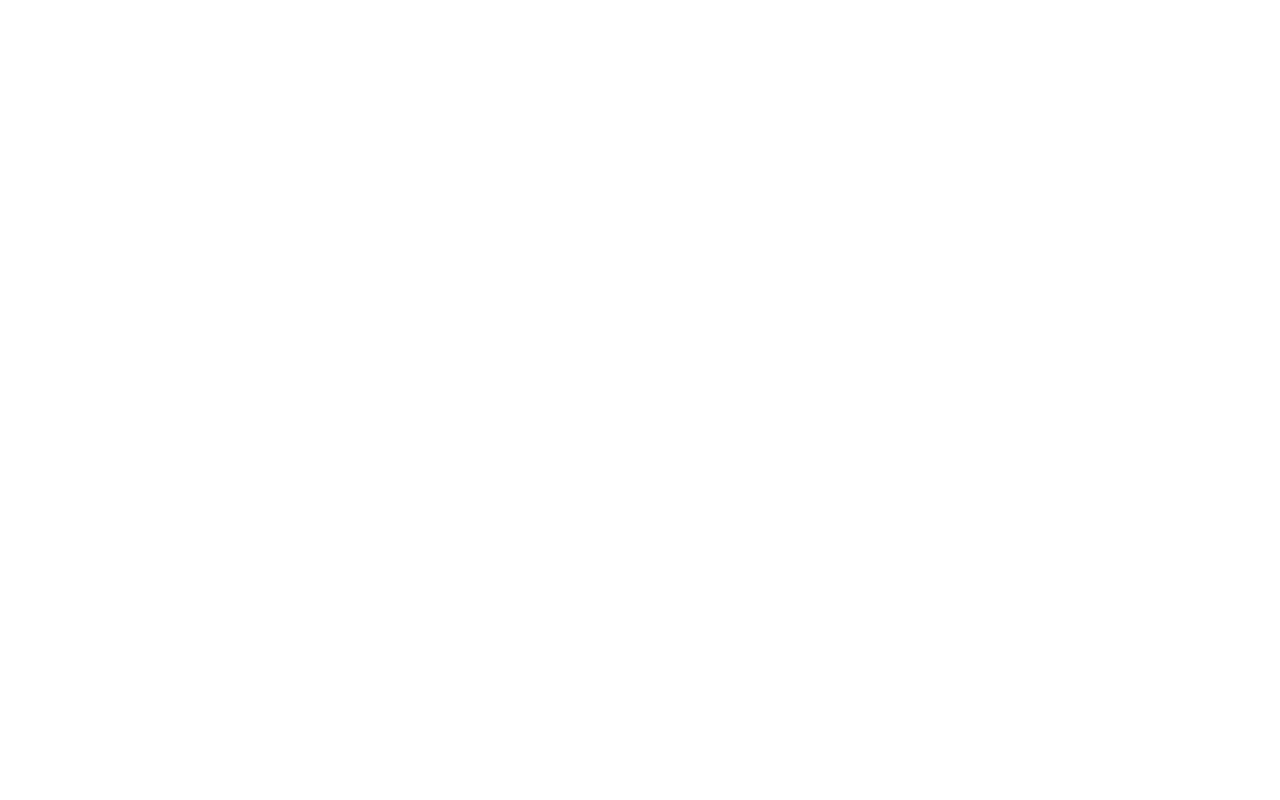
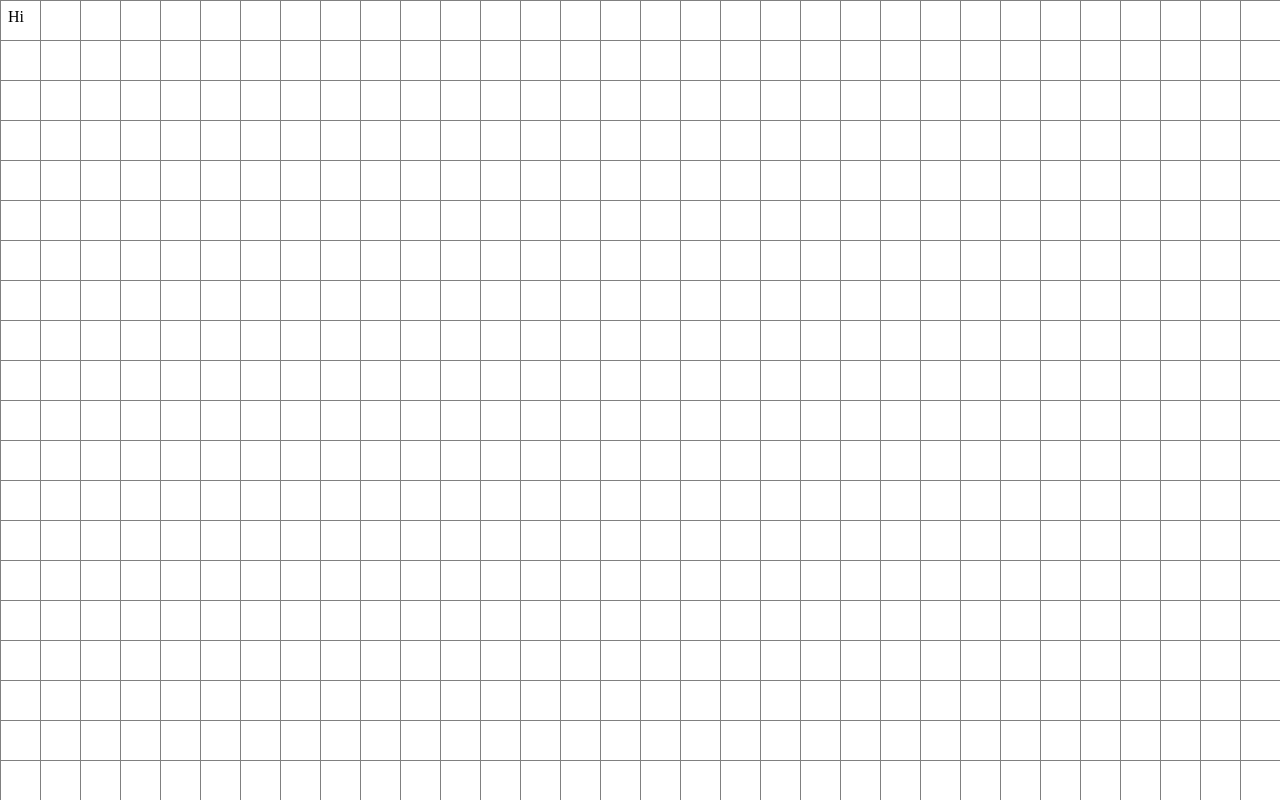
Before and after one commit to Gorvalis/gridpractice, a plain HTML site: page index.html in a window 1280 px wide. Drawn offline with Linux system fonts and the light colour scheme.

Commit message:
Gridlines

```diff
--- a/index.html
+++ b/index.html
@@ -5,3 +5,14 @@
     <link href="styles/styles.css" rel="stylesheet">
     </head>
     <title>Gridpractice</title>
+<body>
+
+Hi
+
+
+
+
+
+
+
+</body>
--- a/styles/styles.css
+++ b/styles/styles.css
@@ -0,0 +1,4 @@
+body {
+    background-size: 40px 40px;
+    background-image: linear-gradient(to right, grey 1px, transparent 1px),linear-gradient(to bottom, grey 1px, transparent 1px);
+  }
```
